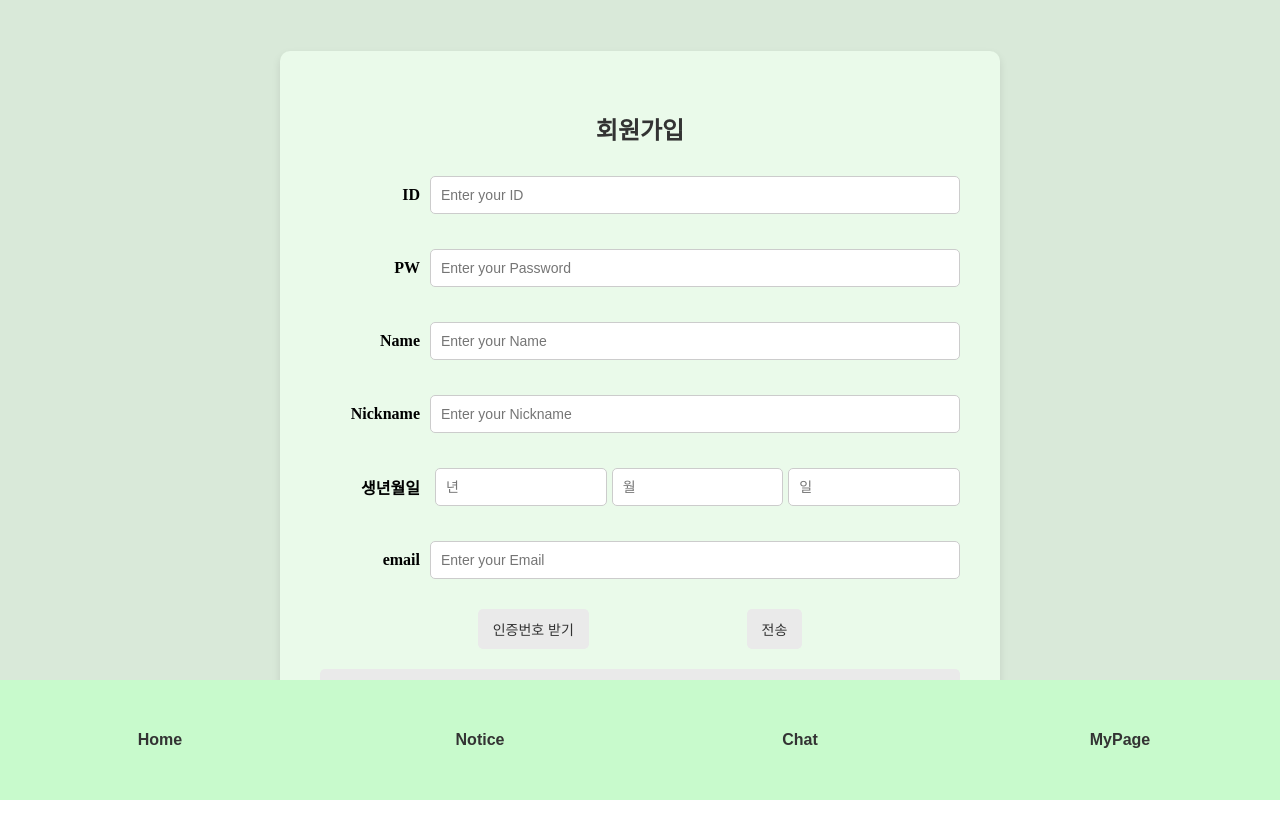
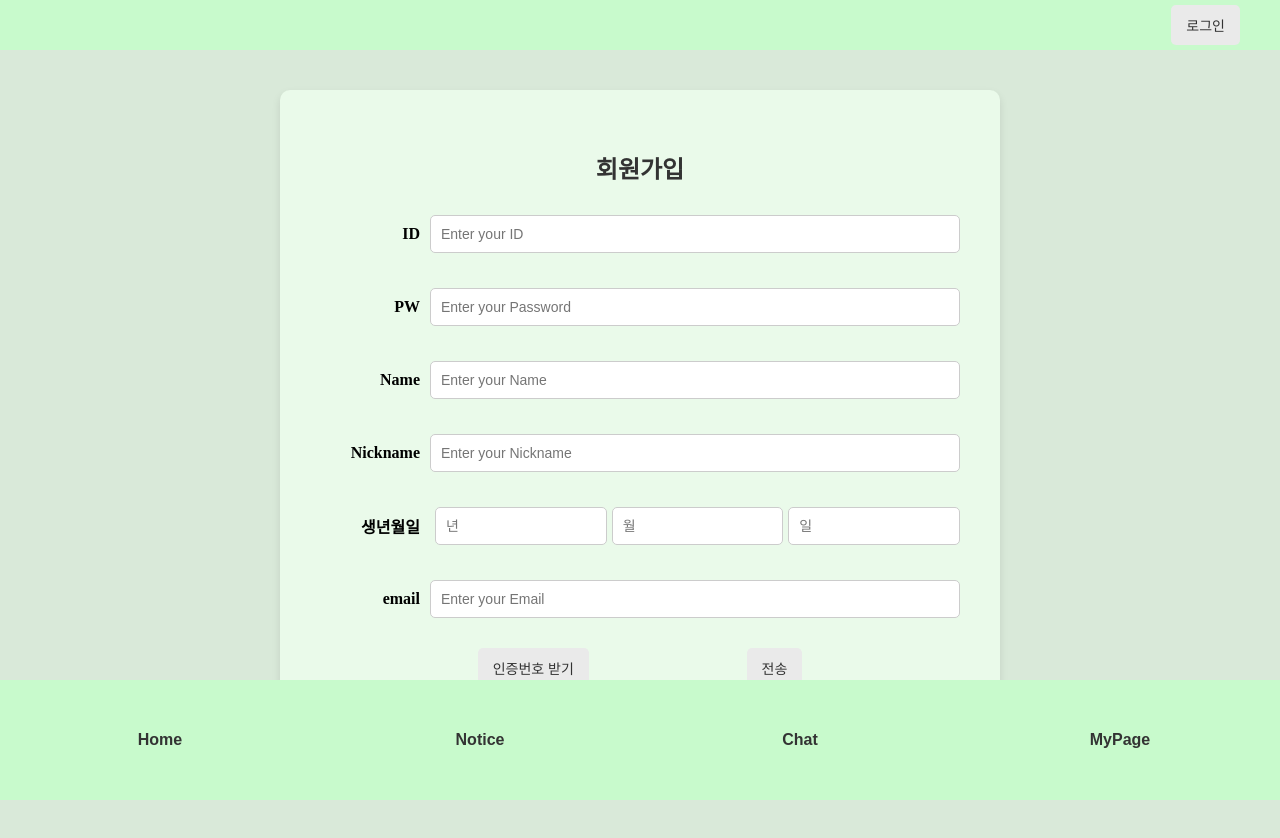
Before and after one commit to JaeSeungJae/DB_Project, a React (Vite) app in the folder Frontend/shopping_mall/: page /register in a window 1280 px wide. Shown: the top 838 px of the page. Before the commit the page ends 800 px from the top, so only its background shows below. Built offline with nearby package versions, Linux system fonts and the light colour scheme.

Commit message:
feat: Header 구현 및 ui 수정

```diff
--- a/Frontend/shopping_mall/src/App.jsx
+++ b/Frontend/shopping_mall/src/App.jsx
@@ -1,5 +1,6 @@
 import { useState } from 'react'
 import Footer from './modules/footer'
+import Header from './modules/header'
 import { Route, Routes, BrowserRouter } from 'react-router-dom';
 import Login from './pages/Login';
 import Main from './pages/Main';
@@ -10,6 +11,7 @@ function App() {
   return (
     <>
       <BrowserRouter>
+        <Header />
         <Routes>
           <Route path="/" element={<Main />} />
           <Route path="/login" element={<Login />} />
--- /dev/null
+++ b/Frontend/shopping_mall/src/modules/Header.jsx
@@ -0,0 +1,20 @@
+import React from "react";
+import { HeaderContainer } from "../styles/style";
+import { Button } from "../styles/style";
+import { useNavigate } from "react-router-dom";
+
+const Header = () => {
+  const navigate = useNavigate();
+  const logout = () => {
+    localStorage.setItem('id', 0);
+    navigate('/login');
+  }
+  return (
+    <HeaderContainer>
+      {Number(localStorage.getItem('id')) ? <Button style={{margin: '40px'}} onClick={logout}>로그아웃</Button>
+      : <Button style={{margin: '40px'}} onClick={()=>{navigate('/login')}}>로그인</Button>}
+    </HeaderContainer>
+  );
+};
+
+export default Header;
--- a/Frontend/shopping_mall/src/pages/Login.jsx
+++ b/Frontend/shopping_mall/src/pages/Login.jsx
@@ -4,6 +4,10 @@ import { useNavigate } from "react-router-dom";
 
 const Login = () => {
     const navigate = useNavigate();
+    const getLogin = () => {
+        localStorage.setItem('id', 1);
+        navigate('/');
+    }
     return (
         <PageContainer>
             <LoginBox>
@@ -17,7 +21,7 @@ const Login = () => {
                     <label htmlFor="pw" style={{ marginRight: "50px", minWidth: "50px", textAlign: "right" }}>PW</label>
                     <InputField id="pw" type="password" placeholder="Enter your Password" />
                 </div>
-                <LoginButton>로그인</LoginButton>
+                <LoginButton onClick={getLogin}>로그인</LoginButton>
                 <ButtonGroup>
                     <ActionButton type="button" onClick={()=>navigate('/register')}>회원가입</ActionButton>
                     <ActionButton type="button">ID를 잊으셨나요?</ActionButton>
--- a/Frontend/shopping_mall/src/pages/Main.jsx
+++ b/Frontend/shopping_mall/src/pages/Main.jsx
@@ -1,8 +1,25 @@
-import React from "react";
+import React, { useEffect } from "react";
+import { useNavigate } from "react-router-dom";
+import { PageContainer, LoginBox, ColumnFlexBox, Button } from "../styles/style";
 
 const Main = () => {
+    const navigate = useNavigate();
+    useEffect(()=> {
+        if (localStorage.getItem('id') !== '1') {
+            navigate('/login');
+        }
+    }, [])
 
-    return;
+    return (
+        <PageContainer>
+            <LoginBox>
+                <ColumnFlexBox>
+                <Button style={{margin: '40px', height: '100px'}}>자유게시판</Button>
+                <Button style={{margin: '40px', height: '100px'}}>마켓</Button>
+                </ColumnFlexBox>
+            </LoginBox>
+        </PageContainer>
+    );
 }
 
 export default Main;
--- a/Frontend/shopping_mall/src/pages/Register.jsx
+++ b/Frontend/shopping_mall/src/pages/Register.jsx
@@ -1,8 +1,9 @@
 import React from "react";
 import { PageContainer, Title, LoginBox, InputGroup, Label, InputField, SmallInput, ButtonGroup, Button } from "../styles/style";
-
+import { useNavigate } from "react-router-dom";
 
 const Register = () => {
+  const navigate = useNavigate();
     return (
         <PageContainer>
             <LoginBox>
@@ -53,7 +54,7 @@ const Register = () => {
           </ButtonGroup>
 
           {/* 회원가입 버튼 */}
-          <Button type="submit" style={{ marginTop: "20px", width: "100%" }}>
+          <Button type="button" style={{ marginTop: "20px", width: "100%" }} onClick={()=>navigate('/')}>
             회원가입 완료
           </Button>
         </form>
--- a/Frontend/shopping_mall/src/styles/style.jsx
+++ b/Frontend/shopping_mall/src/styles/style.jsx
@@ -14,6 +14,19 @@ export const FooterContainer = styled.footer`
   padding: 10px 0;
   height: 100px;
 `;
+
+export const HeaderContainer = styled.div`
+  display: flex;
+  justify-content: right;
+  align-items: center;
+  position: fixed;
+  top: 0;
+  left: 0;
+  width: 100%;
+  background-color: #c8facc;
+  padding: 10px 0;
+  height: 30px;
+`
 
 // 버튼 스타일
 export const FooterButton = styled.button`
@@ -49,6 +62,9 @@ export const LoginBox = styled.div`
   box-shadow: 0 4px 8px rgba(0, 0, 0, 0.1);
   width: 50%;
   text-align: center;
+  margin: 40px;
+  margin-bottom : 150px;
+  margin-top: 90px;
 `;
 
 // 제목
@@ -139,3 +155,9 @@ export const Button = styled.button`
     background-color: #dcdcdc;
   }
 `;
+
+export const ColumnFlexBox = styled.div`
+  display: flex;
+  flex-direction: column;
+  padding: 20px;
+`
```
